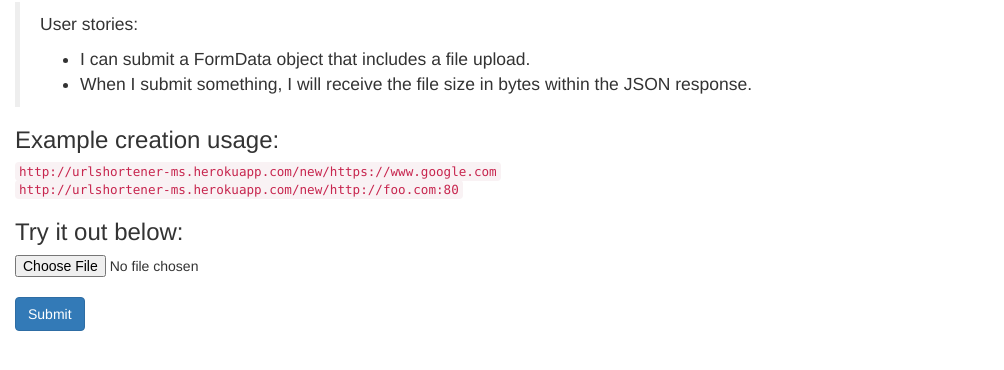
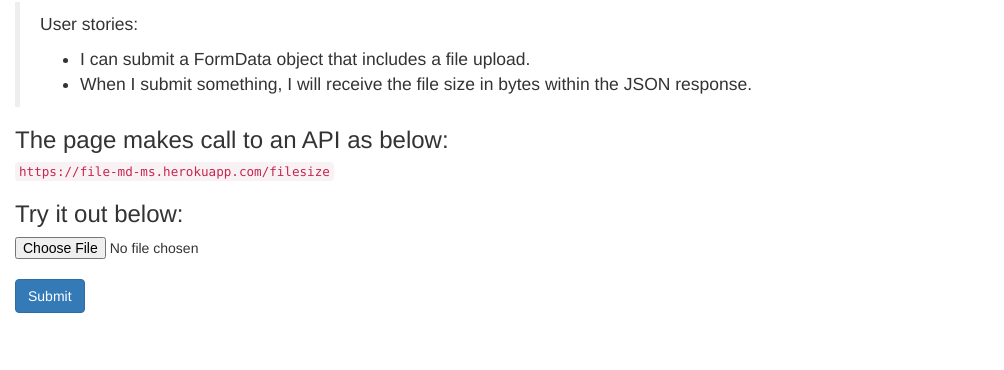
Before and after one commit to adnrs96/File-Metadata-Microservice, a website: page index.html in a window 1280 px wide. Shown: the part 68-438 px from the top of the page, without its empty margins (0-1004 px from the left). Drawn offline with nearby package versions, Linux system fonts and the light colour scheme.

Commit message:
Finalized front page

```diff
--- a/index.html
+++ b/index.html
@@ -16,10 +16,9 @@
 				<li>When I submit something, I will receive the file size in bytes within the JSON response.</li>
 			</ul>
 		</blockquote>
-	<h3>Example creation usage:</h3>
-	<code>http://urlshortener-ms.herokuapp.com/new/https://www.google.com</code>
-	<br/>
-	<code>http://urlshortener-ms.herokuapp.com/new/http://foo.com:80</code>
+	<h3>The page makes call to an API as below:</h3>
+	<code>https://file-md-ms.herokuapp.com/filesize</code>
+	</br>
 	<h3>Try it out below:</h3>
 	<form id="form-file" enctype='multipart/form-data' method="post" action="/">
 		<input type="file" name="file">
```
